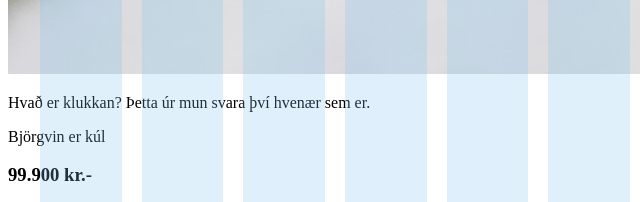
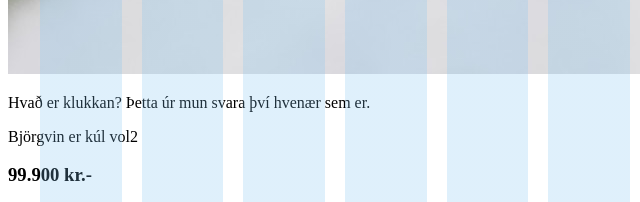
Before and after one commit to hugrun94/Hopverkefni1Vef1, a website: page pages/cart.html in a window 1280 px wide. Shown: the part 1240-1442 px from the top of the page, 0-640 px from the left. Drawn offline with Linux system fonts and the light colour scheme; files that its build step writes are made by us from their sources; files whose address does not match are found by name.

Commit message:
Skil ekkiii

```diff
--- a/pages/cart.html
+++ b/pages/cart.html
@@ -13,7 +13,7 @@
 <img class="image" src="img/watch.jpg" alt="Ótrúlegt úr">
 <p>Hvað er klukkan? Þetta úr mun svara því hvenær sem er.</p>
 
-<p> Björgvin er kúl </p>
+<p> Björgvin er kúl vol2 </p>
 <h3>99.900 kr.-</h3>
 <fieldset>
 	Fjöldi: <input type="number" value="1">
```
